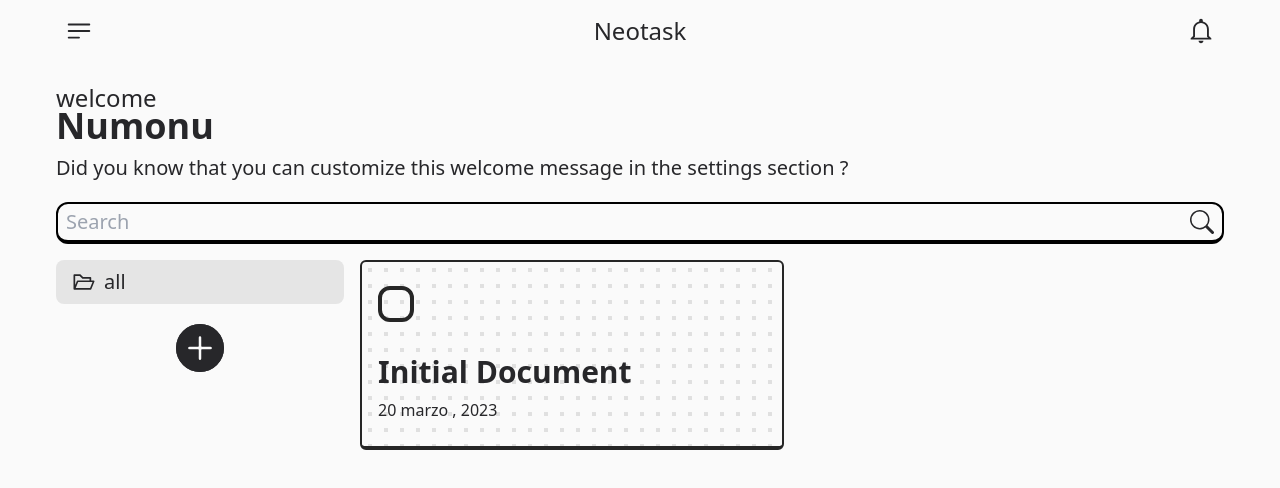
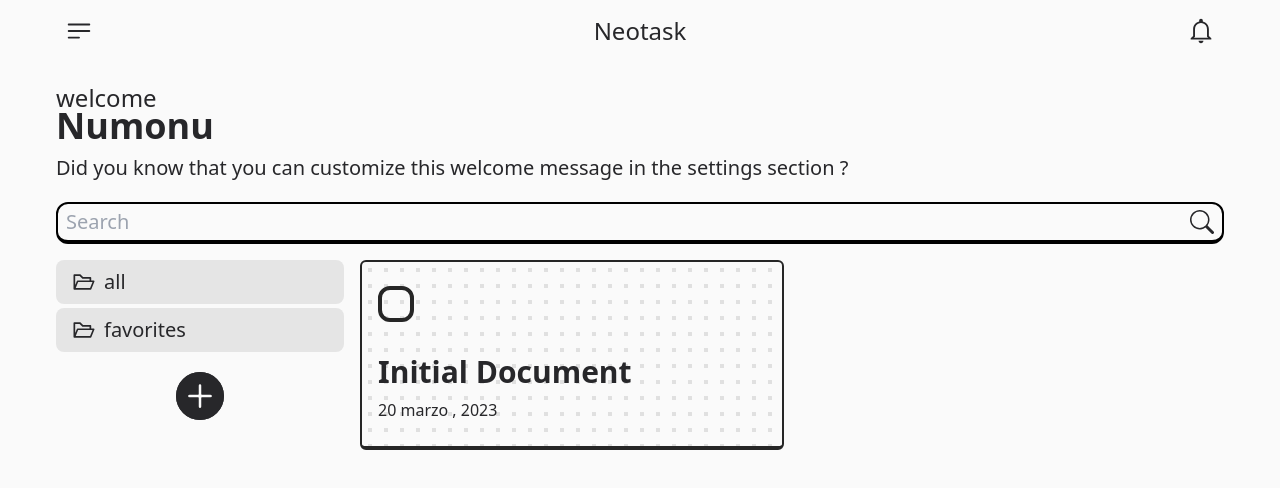
Before and after one commit to Numonu/neotask, a Next.js app: page /dashboard in a window 1280 px wide. Shown: the top 488 px of the page. Built offline with nearby package versions, Linux system fonts and the light colour scheme.

Commit message:
he agregado un folder en los datos iniciales , para testear de momento

```diff
--- a/src/utilities/initialData.js
+++ b/src/utilities/initialData.js
@@ -11,4 +11,16 @@ export const initialData = [
 			protecteed: true,
 		},
 	},
+	{
+		folderName: "favorites",
+		documents: [
+			{
+				title: "My favorite Document",
+				content: "this es a example content!",
+			},
+		],
+		config: {
+			protecteed: false,
+		},
+	},
 ];
```
